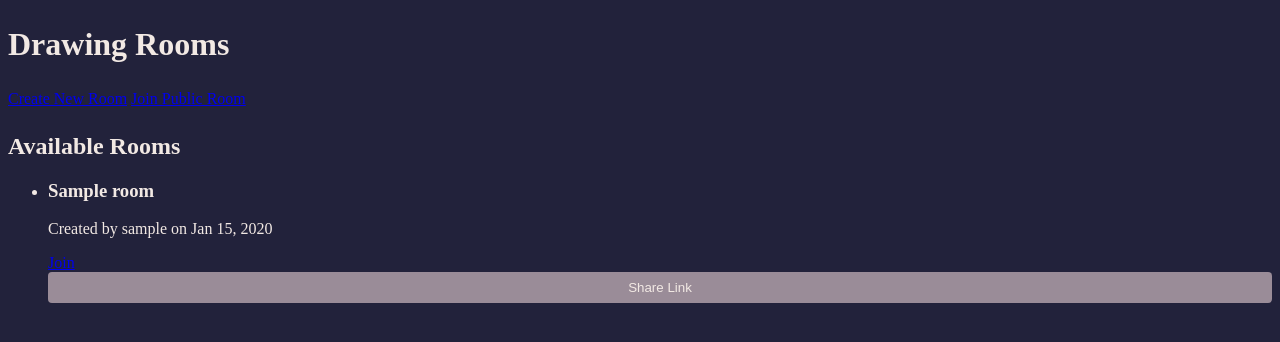
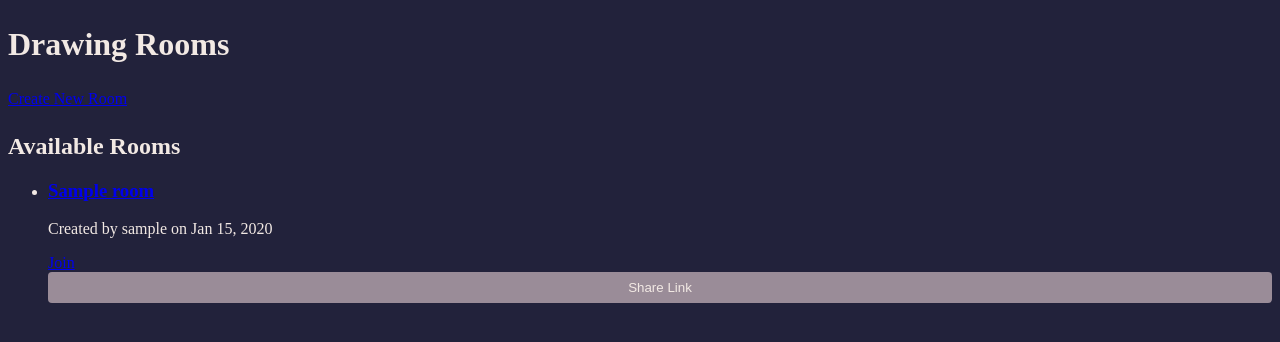
Before and after one commit to w1zzball/drawesome, a Django app: template rooms/templates/rooms/room_list.html in a window 1280 px wide. Shown: the part 94-436 px from the top of the page. Run offline with Django 5.2, Linux system fonts and the light colour scheme; the template is opened without the code that fills it: most values are stand-ins (such as "Sample title", 1, 10 or a date in 2020).

Commit message:
update room list template to make room names clickable and remove join public room link

```diff
--- a/rooms/templates/rooms/room_list.html
+++ b/rooms/templates/rooms/room_list.html
@@ -11,7 +11,6 @@
 
     <div class="room-actions">
       <a href="{% url 'rooms:create_room' %}" class="btn btn-primary">Create New Room</a>
-      <a href="{% url 'rooms:room' room_slug='lobby' %}" class="btn btn-secondary">Join Public Room</a>
     </div>
 
     <div class="room-list">
@@ -21,7 +20,7 @@
           {% for room in rooms %}
             <li class="room-item">
               <div class="room-info">
-                <h3>{{ room.name }}</h3>
+                <h3><a href="{% url 'rooms:room' room_slug=room.slug %}">{{ room.name }}</a></h3>
                 <p>Created by {{ room.creator.username }} on {{ room.created_at|date:'M d, Y' }}</p>
               </div>
               <div class="room-actions">
```
